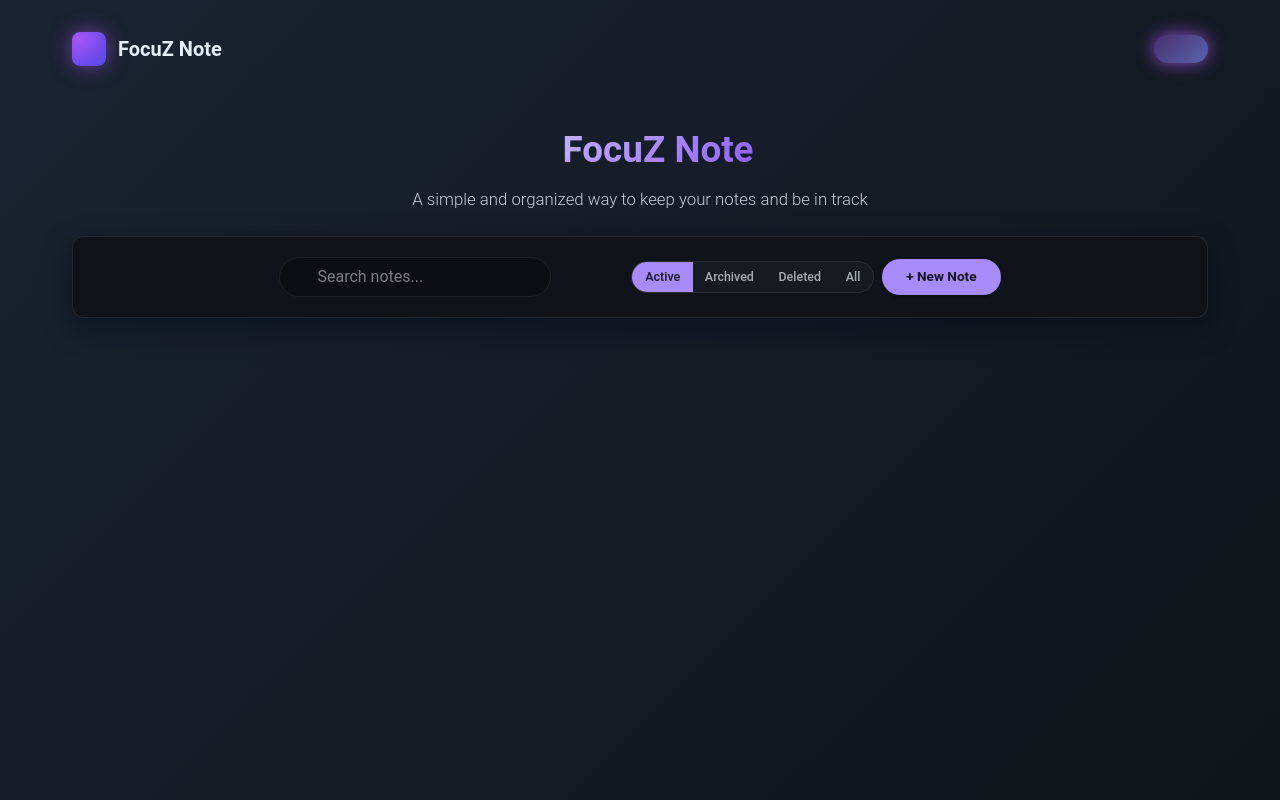
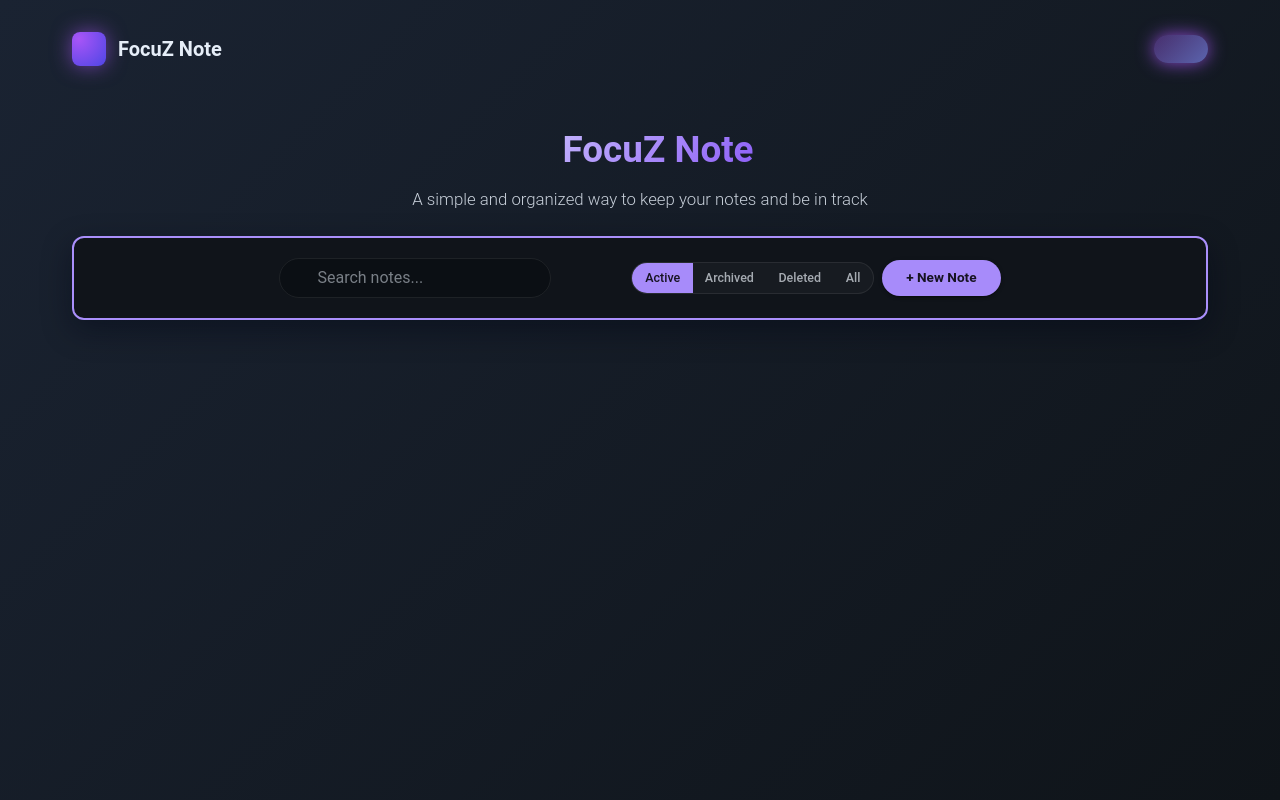
Before and after one commit to SaiBhanuAlamuri/focus-box-app, a React (Create React App) app: page /notepad-manager in a window 1280 px wide. Built offline with nearby package versions, Linux system fonts and the light colour scheme; some icons are missing.

Commit message:
Added border radius

```diff
--- a/src/Components/Filter.js
+++ b/src/Components/Filter.js
@@ -36,7 +36,7 @@ export default function Filters({
         width: "100%",
         display: "flex",
         justifyContent: "center",
-        px: { xs: 2, sm: 4, md: 6, lg: 8 },
+        px: { xs: 2, sm: 4, md: 6, lg: 8},
         mt: 3,
       }}
     >
--- a/src/Components/NoteBar.js
+++ b/src/Components/NoteBar.js
@@ -29,7 +29,7 @@ export default function NoteBar({
         backgroundColor: theme.palette.background.paper,
 
         borderRadius: 3,
-        border: `1px solid ${theme.palette.divider}`,
+        border: `2px solid #AA8FFB`,
 
         boxShadow:
           theme.palette.mode === "dark"
@@ -63,7 +63,8 @@ export default function NoteBar({
               minWidth: 0,
               "& .MuiOutlinedInput-root": {
                 borderRadius: 999,
-
+                borderWidth: "6px",
+                borderColor: theme.palette.divider,
 
                 bgcolor:
                   theme.palette.mode === "dark"
```
